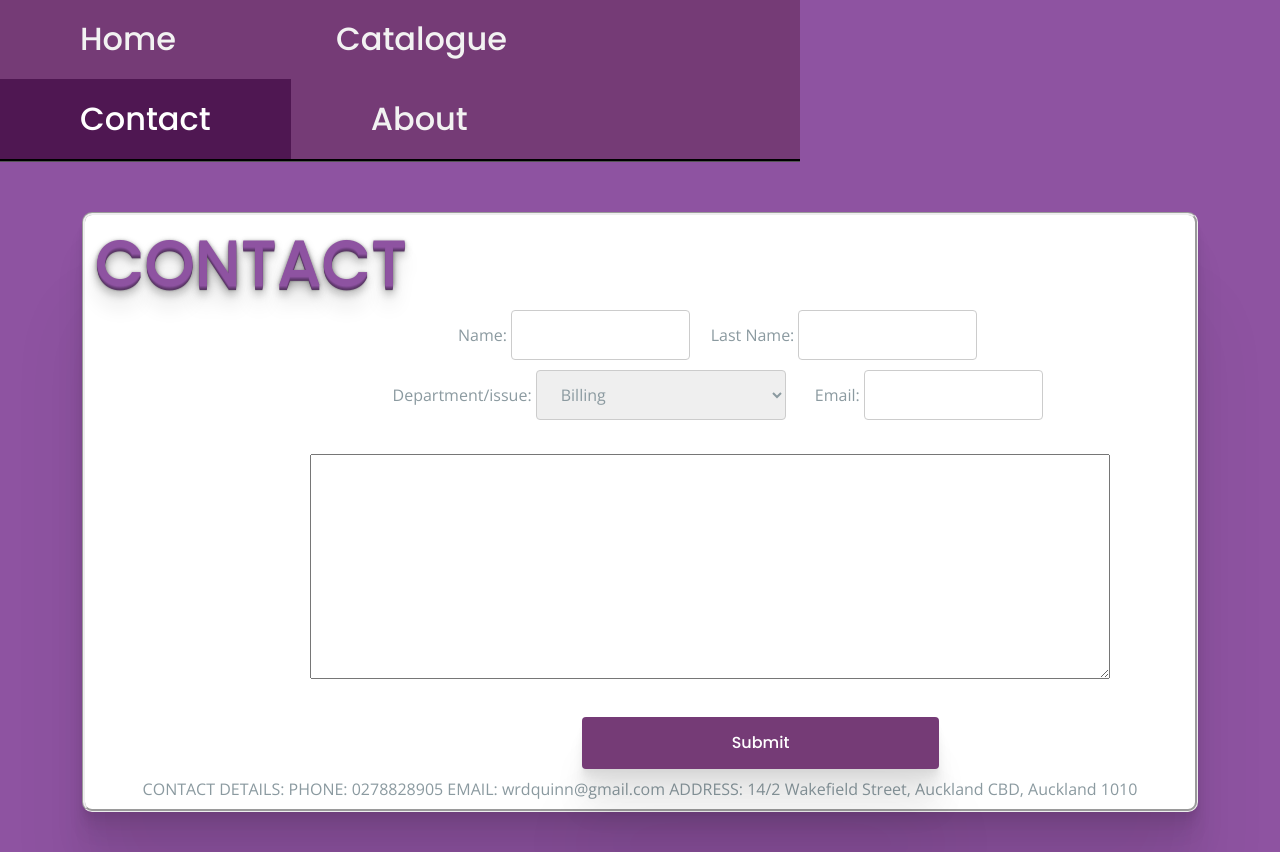
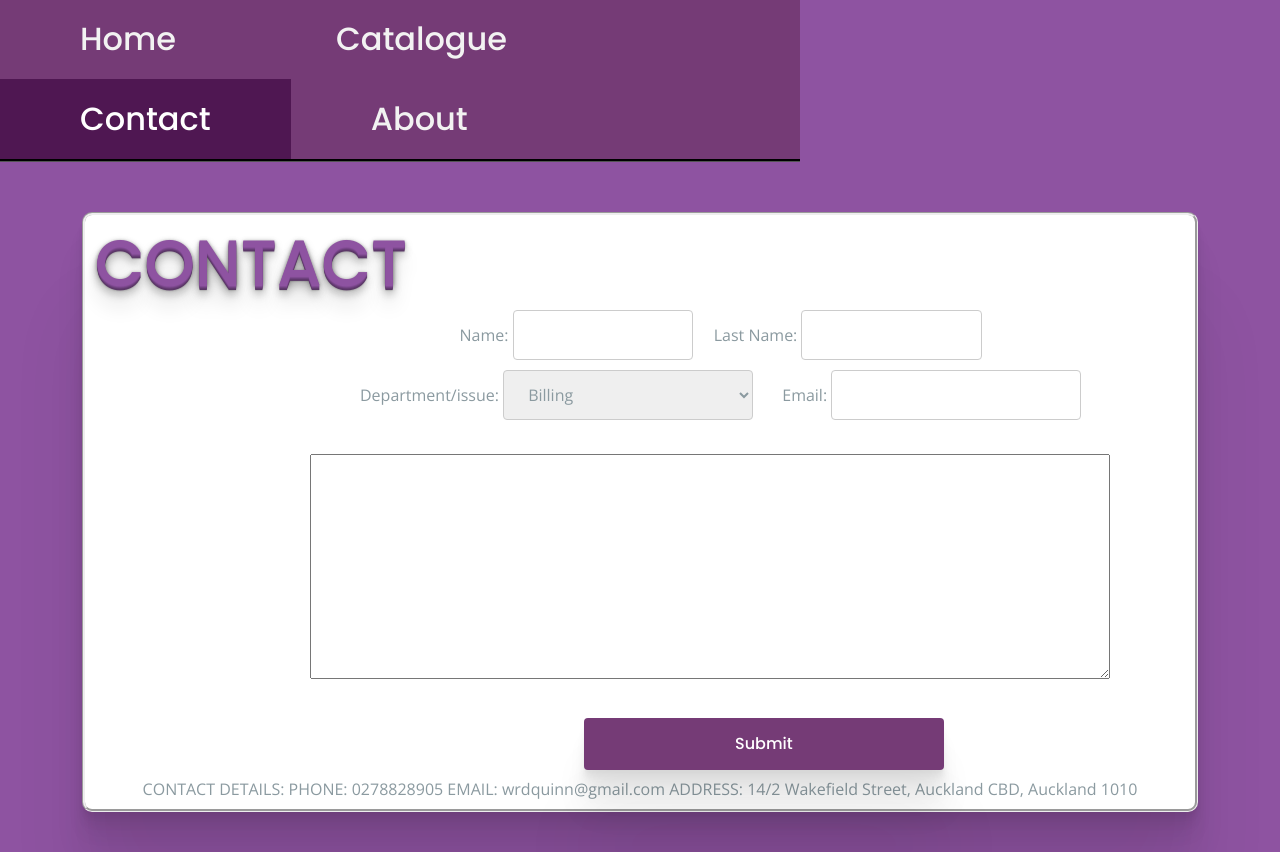
Before and after one commit to Ibby4214/UniCars-SDP2021, a PHP site: page /contact.html in a window 1280 px wide. Shown: the part 78-930 px from the top of the page. Run offline with PHP 8.4, Linux system fonts and the light colour scheme; some libraries are stand-ins or nearby versions.

Commit message:
Fixed width of email field
First name and Last name need to be adjusted.

```diff
--- a/contact.html
+++ b/contact.html
@@ -67,7 +67,7 @@
 
 
                     <label>Email:</label>
-                    <input type="text" name="email"required='required'><br><br>
+                    <input type="text" name="email" id="email"required='required'><br><br>
                     <!-- *****************  TEXT AREA  ***************** -->
                     <textarea class="contact-textarea" name="message" rows="4" cols="50"></textarea>
                       <br><br>
--- a/css/contact-styles.css
+++ b/css/contact-styles.css
@@ -226,3 +226,7 @@ footer{
  #recip option{
   width:250px;
 }
+
+#email{
+  width:250px;
+}
```
